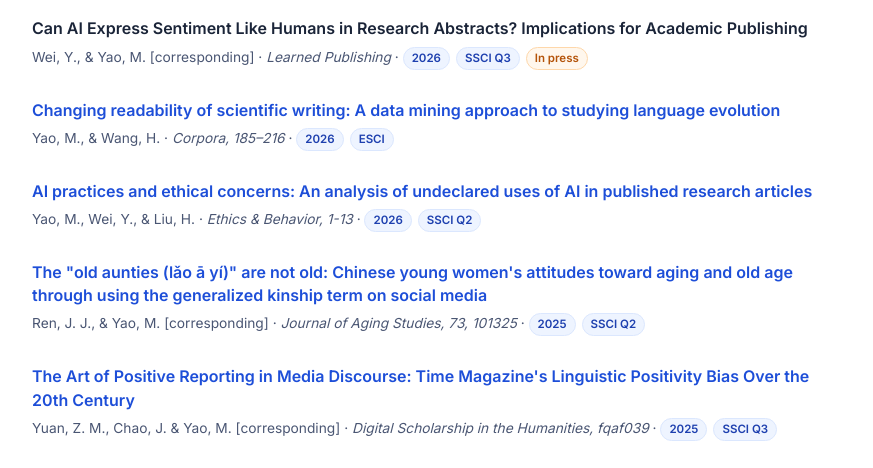
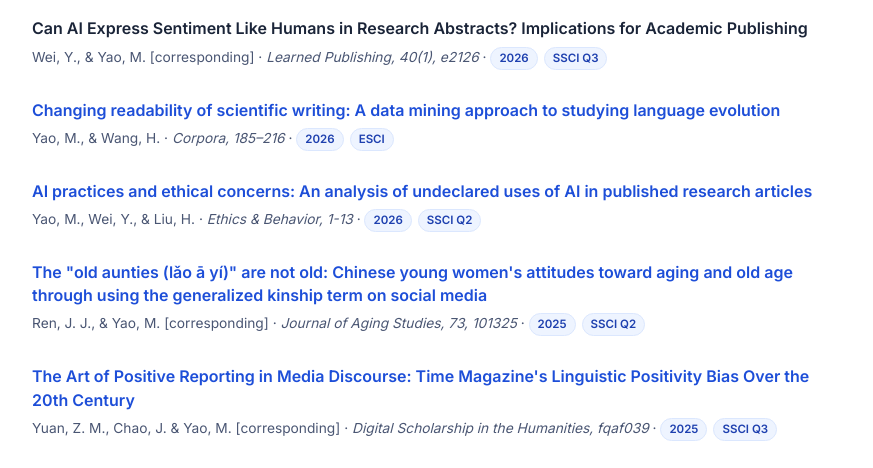
Before and after one commit to MingxinYao-Barlow/CV, a plain HTML site: page publications.html in a window 1280 px wide. Shown: the part 249-717 px from the top of the page, without its empty margins (202-1075 px from the left). Drawn offline with Linux system fonts and the light colour scheme.

Commit message:
Update publications.html

```diff
--- a/publications.html
+++ b/publications.html
@@ -36,7 +36,7 @@
         <ul class="entry-list" id="pubList">
             <li class="pub-item" data-year="2026" data-type="ssci" data-role="correspond">
                 <div class="entry-title">Can AI Express Sentiment Like Humans in Research Abstracts? Implications for Academic Publishing</div>
-                <div class="entry-meta">Wei, Y., &amp; Yao, M. [corresponding] · <em>Learned Publishing</em> · <span class="tag">2026</span><span class="tag">SSCI Q3</span><span class="tag hl">In press</span></div>
+                <div class="entry-meta">Wei, Y., &amp; Yao, M. [corresponding] · <em>Learned Publishing, 40(1), e2126</em> · <span class="tag">2026</span><span class="tag">SSCI Q3</span></div>
             </li>
             <li class="pub-item" data-year="2026" data-type="esci" data-role="first">
                 <div class="entry-title"><a href="https://doi.org/10.3366/cor.2026.0364" target="_blank" rel="noopener">Changing readability of scientific writing: A data mining approach to studying language evolution</a></div>
```
